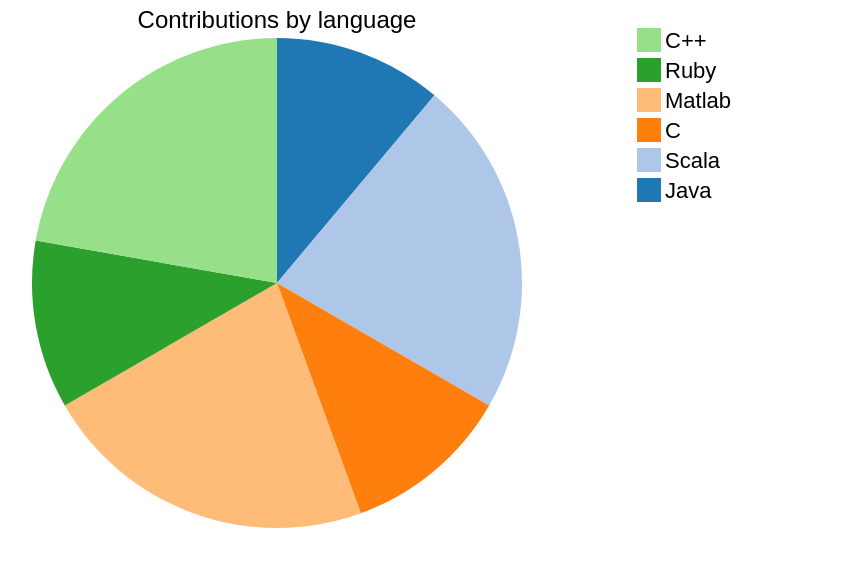
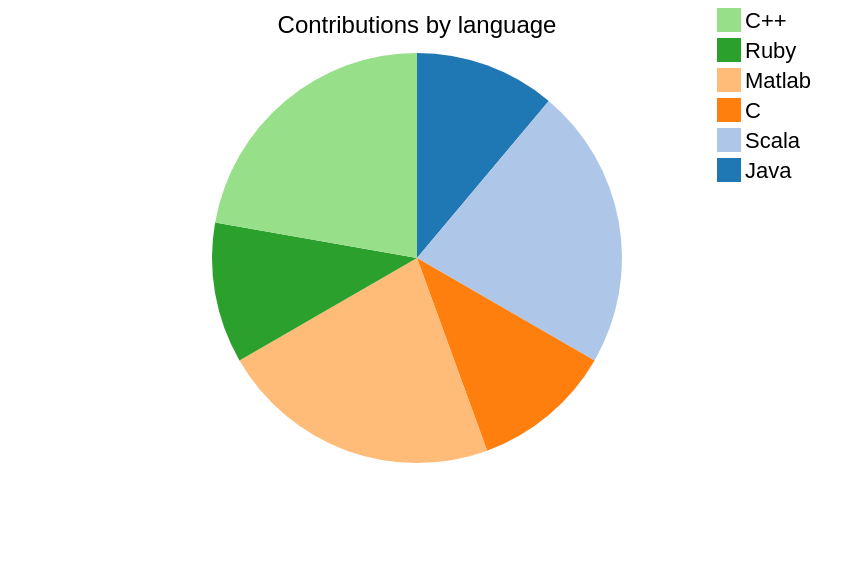
Before and after one commit to dinob0t/seeHacks, a plain HTML site: page index.html in a window 1280 px wide. Shown: the whole page, without its empty margins (91-932 px from the left). Drawn offline with nearby package versions, Linux system fonts and the light colour scheme; a web font is replaced by a local one.

Commit message:
Pie chart working

```diff
--- a/index.html
+++ b/index.html
@@ -36,9 +36,9 @@
                 "count" : 20
                 }];
 
-    var width = 720,
-        height = 550,
-        topMargin = 20,
+    var width = 1000,
+        height = 500,
+        topMargin = 30,
         radius = Math.min(width, height - topMargin) / 2,
         labelRadius = 150,
         transitionTime = 2000;
@@ -84,10 +84,9 @@
       .duration(transitionTime)
       .attrTween("d", tweenPie);
 
-      var legend = d3.select("body").append("svg")
+      var legend = svg.append("g")
         .attr("class", "legend")
-        .attr("width", radius * 2)
-        .attr("height", radius * 2)
+        .attr("transform","translate(300,-250)")
       .selectAll("g")
         .data(color.domain().slice().reverse())
       .enter().append("g")
```
